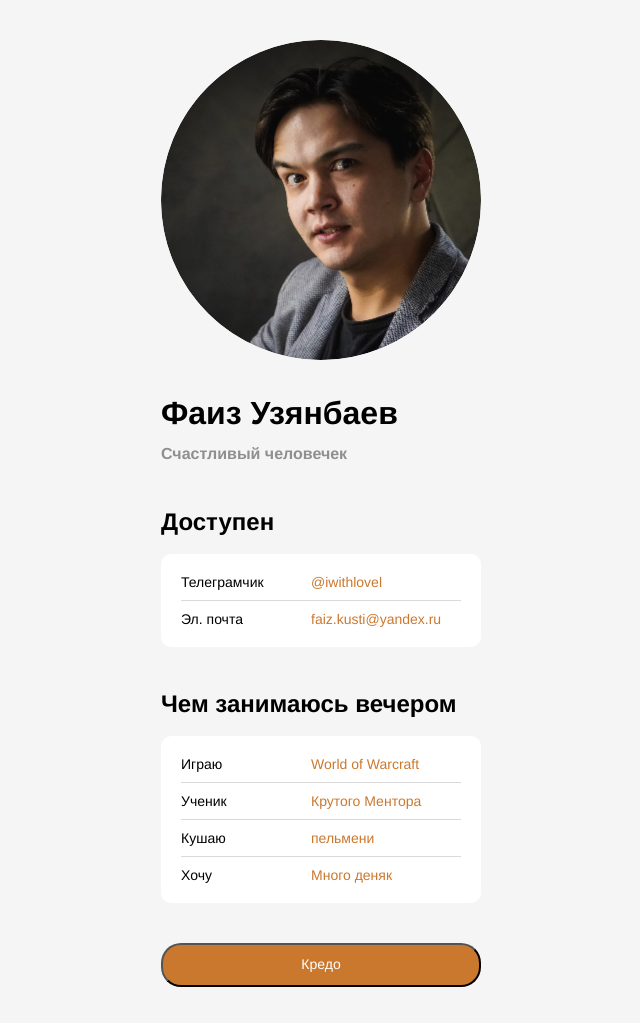
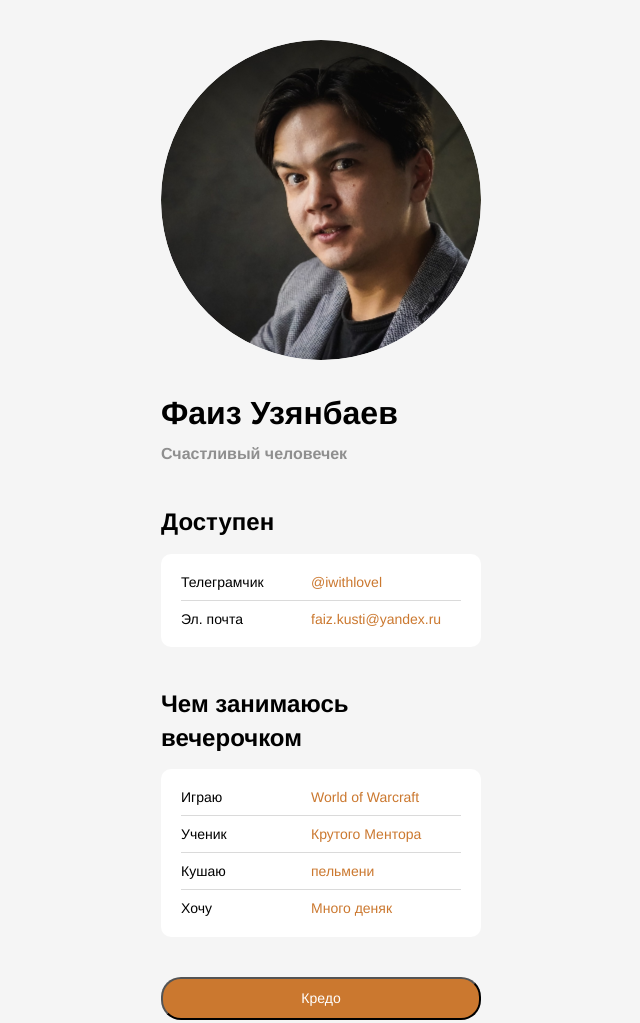
Before and after one commit to Hapypopka/Hapypopka.github.io, a plain HTML site: page index.html in a window 1280 px wide. Shown: the whole page, without its empty margins (319-959 px from the left). Drawn offline with Linux system fonts and the light colour scheme.

Commit message:
Поменял еще кое че

```diff
--- a/index.html
+++ b/index.html
@@ -32,7 +32,7 @@
         </ul>
       </section>
       <section class="links">
-        <h2 class="links__header">Чем занимаюсь вечером</h2>
+        <h2 class="links__header">Чем занимаюсь вечерочком</h2>
         <ul class="links__container">
           <li class="links__link">
             <p class="links__title">Играю</p>
```
